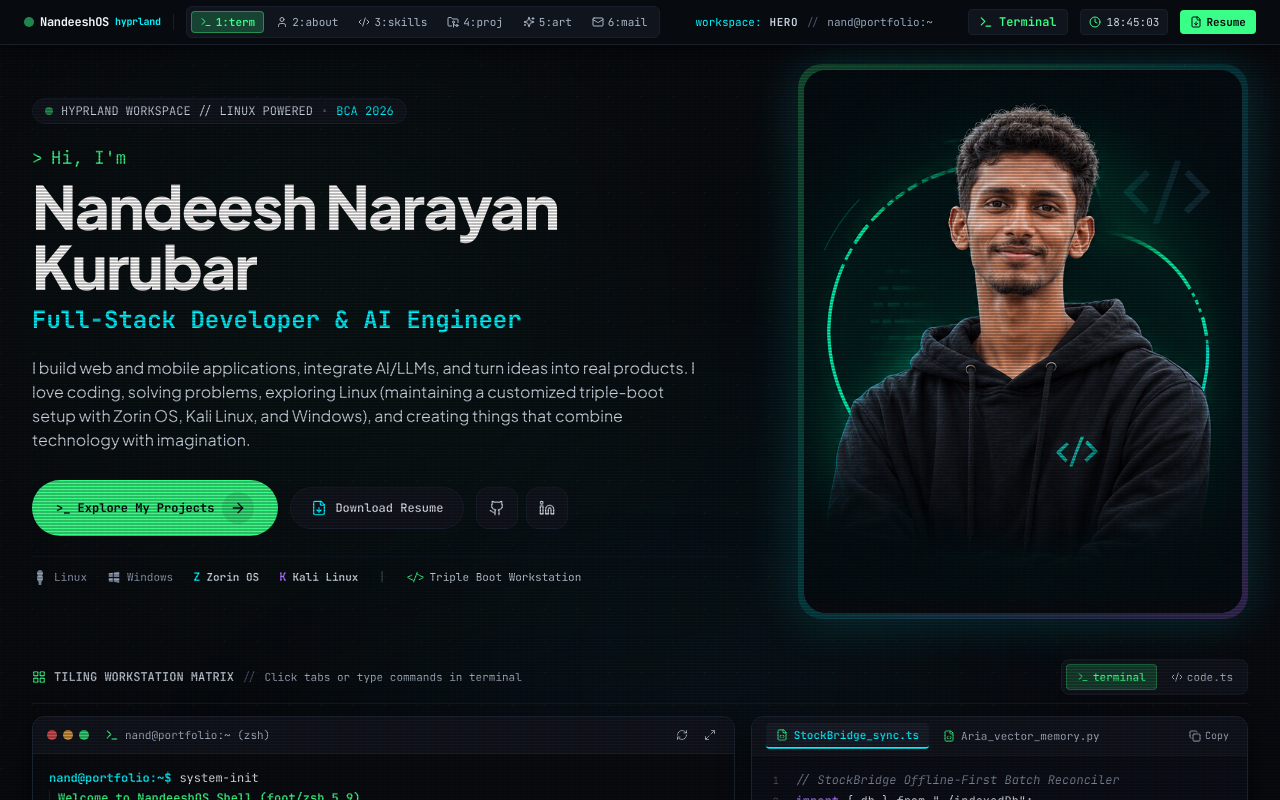
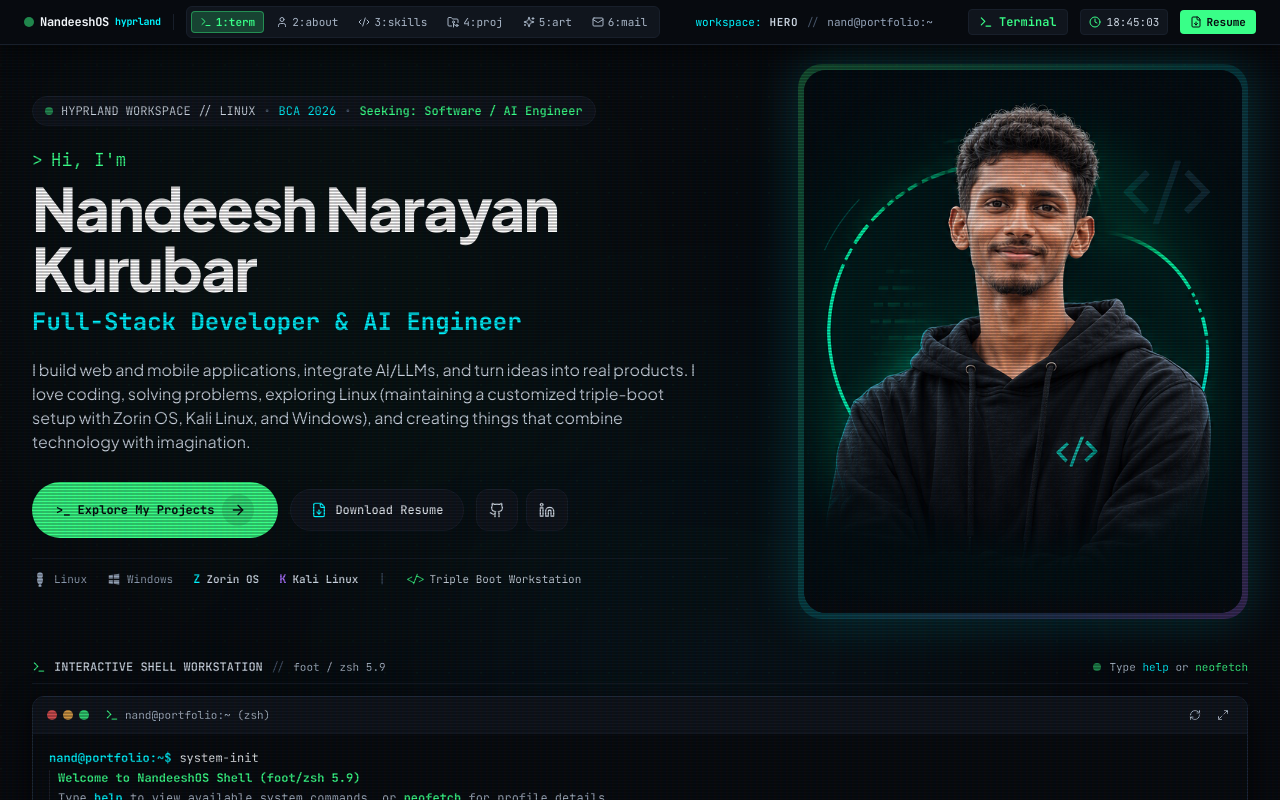
Before and after one commit to nandeesh2799/Portfolio, a React (Vite) app: page / in a window 1280 px wide. Shown: the top 800 px of the page. Built offline with nearby package versions, Linux system fonts and the light colour scheme.

Commit message:
feat(hero): remove code.ts option and expand interactive terminal to full workstation width

```diff
--- a/src/components/DossierSection.tsx
+++ b/src/components/DossierSection.tsx
@@ -7,7 +7,10 @@ import {
   Languages,
   CheckCircle2,
   Calendar,
-  FileText
+  FileText,
+  Sparkles,
+  Download,
+  ExternalLink
 } from 'lucide-react';
 import {
   educationData,
@@ -31,7 +34,8 @@ export const DossierSection = forwardRef<HTMLElement, SectionProps>(
       <div className="max-w-7xl mx-auto px-4 sm:px-6 lg:px-8">
 
         {/* Section Header */}
-        <div className="mb-8 space-y-2">
+        <div className="flex flex-col sm:flex-row sm:items-end justify-between mb-8 gap-4">
+          <div className="space-y-2">
             <div className="inline-flex items-center gap-2 px-3 py-1 rounded-full bg-bg-secondary border border-bg-tertiary text-xs font-mono text-terminal-green">
               <Terminal className="w-3.5 h-3.5" />
               <span>06 // AUDIT_LOG // EDUCATION_&amp;_CREDENTIALS</span>
@@ -42,6 +46,18 @@ export const DossierSection = forwardRef<HTMLElement, SectionProps>(
             <p className="text-muted text-sm sm:text-base font-mono">
               System audit dossier: academic foundations, verified technical certifications, and competition honors.
             </p>
+          </div>
+
+          <div className="flex items-center gap-2 font-mono text-xs">
+            <a
+              href="./resumes/Nandeesh_NK_Resume_AI.pdf"
+              download="Nandeesh_NK_Resume_AI.pdf"
+              className="inline-flex items-center gap-1.5 px-3.5 py-2 rounded-xl bg-terminal-green/10 hover:bg-terminal-green/20 border border-terminal-green/30 text-terminal-green font-semibold transition-all shadow-sm"
+            >
+              <Download className="w-3.5 h-3.5" />
+              <span>Download PDF</span>
+            </a>
+          </div>
         </div>
 
         {/* Dossier Grid (3 Columns) */}
@@ -117,6 +133,7 @@ export const DossierSection = forwardRef<HTMLElement, SectionProps>(
                   <Languages className="w-4 h-4" />
                   <span>SPOKEN_LANGUAGES.locale</span>
                 </span>
+                <span className="text-[10px] text-muted">3 LANGUAGES</span>
               </div>
 
               <div className="p-5 bg-bg-card/70 space-y-2.5">
@@ -131,35 +148,69 @@ export const DossierSection = forwardRef<HTMLElement, SectionProps>(
 
           </div>
 
-          {/* Column 3: Achievements & Honors (4 cols) */}
+          {/* Column 3: Achievements & Honors with AgriTech Hackathon Spotlight (4 cols) */}
           <div className="lg:col-span-4 hypr-window rounded-2xl overflow-hidden flex flex-col font-mono text-xs">
             <div className="px-4 py-3 bg-bg-secondary border-b border-bg-tertiary flex items-center justify-between font-bold text-white">
               <span className="flex items-center gap-2 text-terminal-amber">
                 <Award className="w-4 h-4" />
                 <span>HONORS_&amp;_AWARDS.dossier</span>
               </span>
-              <span className="text-[10px] text-terminal-amber">TOP_HONORS</span>
+              <span className="text-[10px] text-terminal-amber bg-terminal-amber/10 border border-terminal-amber/30 px-2 py-0.5 rounded-full">
+                COMPETITION &amp; LEADERSHIP
+              </span>
             </div>
 
-            <div className="p-5 space-y-4 bg-bg-card/70 overflow-y-auto">
-              {achievementsData.map((item, idx) => (
-                <div key={idx} className="p-3 rounded-xl bg-bg-secondary/70 border border-bg-tertiary space-y-1 hover:border-terminal-amber/40 transition-colors">
-                  <div className="flex items-center justify-between">
-                    <span className="text-terminal-amber font-bold text-[11px] font-sans">
+            <div className="p-5 space-y-4 bg-bg-card/70">
+              {achievementsData.map((item, idx) => {
+                const isSpotlight = Boolean(item.spotlight);
+
+                return (
+                  <div
+                    key={idx}
+                    className={`p-3.5 rounded-xl border transition-all ${
+                      isSpotlight
+                        ? 'bg-terminal-amber/5 border-terminal-amber/40 shadow-glow-amber/10 relative overflow-hidden'
+                        : 'bg-bg-secondary/70 border-bg-tertiary hover:border-terminal-amber/30'
+                    }`}
+                  >
+                    {isSpotlight && (
+                      <div className="absolute top-0 right-0 px-2.5 py-0.5 rounded-bl-lg bg-terminal-amber text-black font-extrabold text-[9px] uppercase tracking-wider flex items-center gap-1">
+                        <Sparkles className="w-2.5 h-2.5" />
+                        <span>Winner</span>
+                      </div>
+                    )}
+
+                    <div className="flex items-start justify-between gap-2 pr-14">
+                      <div>
+                        <h4 className="text-terminal-amber font-bold text-xs font-sans">
                           {item.title}
-                    </span>
-                    <span className="text-[10px] text-muted">
+                        </h4>
+                        <p className="text-[11px] text-terminal-cyan font-mono">
+                          {item.event}
+                        </p>
+                      </div>
+                      <span className="text-[10px] text-muted shrink-0">
                         {item.year}
                       </span>
                     </div>
-                  <p className="text-[11px] text-terminal-cyan">
-                    {item.event}
-                  </p>
-                  <p className="text-[11px] text-slate-300 font-sans leading-relaxed pt-0.5">
+
+                    <p className="text-[11px] text-slate-300 font-sans leading-relaxed pt-1.5">
                       {item.description}
                     </p>
+
+                    {item.highlights && item.highlights.length > 0 && (
+                      <ul className="pt-2 space-y-1 text-[10px] text-slate-400 font-mono">
+                        {item.highlights.map((h, hIdx) => (
+                          <li key={hIdx} className="flex items-start gap-1.5">
+                            <span className="text-terminal-amber font-bold">›</span>
+                            <span>{h}</span>
+                          </li>
+                        ))}
+                      </ul>
+                    )}
                   </div>
-              ))}
+                );
+              })}
             </div>
           </div>
 
--- a/src/components/HeroDesktop.tsx
+++ b/src/components/HeroDesktop.tsx
@@ -1,17 +1,14 @@
-import React, { useState, useEffect, forwardRef } from 'react';
+import React, { forwardRef } from 'react';
 import {
   ArrowRight,
   FileDown,
   Github,
   Linkedin,
   Terminal,
-  Code2,
-  LayoutGrid,
-  ChevronRight
+  LayoutGrid
 } from 'lucide-react';
 import { developerProfile } from '../data/portfolioData';
 import { TerminalComponent } from './TerminalComponent';
-import { CodeEditorWindow } from './CodeEditorWindow';
 
 interface HeroDesktopProps {
   onNavigateSection: (sectionId: string) => void;
@@ -20,16 +17,6 @@ interface HeroDesktopProps {
 
 export const HeroDesktop = forwardRef<HTMLElement, HeroDesktopProps>(
   ({ onNavigateSection, className = '' }, ref) => {
-  const [activeWindowTab, setActiveWindowTab] = useState<'terminal' | 'code'>('terminal');
-  const [windowWidth, setWindowWidth] = useState(typeof window !== 'undefined' ? window.innerWidth : 1024);
-
-  useEffect(() => {
-    const handleResize = () => setWindowWidth(window.innerWidth);
-    window.addEventListener('resize', handleResize);
-    return () => window.removeEventListener('resize', handleResize);
-  }, []);
-
-  const isMobile = windowWidth < 1024;
 
   return (
     <section
@@ -57,11 +44,13 @@ export const HeroDesktop = forwardRef<HTMLElement, HeroDesktopProps>(
           {/* Left: Text & Bio & CTAs (7 cols) */}
           <div className="lg:col-span-7 space-y-5">
             {/* Status Chip */}
-            <div className="inline-flex items-center gap-2 px-3 py-1 rounded-full bg-bg-secondary border border-bg-tertiary text-xs font-mono text-muted">
+            <div className="inline-flex flex-wrap items-center gap-2 px-3 py-1.5 rounded-full bg-bg-secondary border border-bg-tertiary text-xs font-mono text-muted">
               <span className="w-2 h-2 rounded-full bg-terminal-green animate-pulse" />
-              <span className="text-slate-300">HYPRLAND WORKSPACE // LINUX POWERED</span>
+              <span className="text-slate-300">HYPRLAND WORKSPACE // LINUX</span>
               <span className="text-slate-600">•</span>
               <span className="text-terminal-cyan">BCA 2026</span>
+              <span className="text-slate-600">•</span>
+              <span className="text-terminal-green font-semibold">Seeking: Software / AI Engineer</span>
             </div>
 
             {/* Heading */}
@@ -194,58 +183,24 @@ export const HeroDesktop = forwardRef<HTMLElement, HeroDesktopProps>(
         {/* Linux Desktop Window Manager Workstation Matrix */}
         <div className="space-y-3 pt-2">
 
-          {/* Workstation Window Bar (Hyprland layout switcher) */}
+          {/* Workstation Window Bar */}
           <div className="flex items-center justify-between gap-2 border-b border-bg-tertiary pb-2 font-mono text-xs">
             <div className="flex items-center gap-2 text-muted">
-              <LayoutGrid className="w-3.5 h-3.5 text-terminal-green" />
-              <span className="hidden sm:inline font-semibold text-slate-300">TILING WORKSTATION MATRIX</span>
+              <Terminal className="w-3.5 h-3.5 text-terminal-green" />
+              <span className="font-semibold text-slate-300">INTERACTIVE SHELL WORKSTATION</span>
               <span className="text-slate-600 hidden sm:inline">//</span>
-              <span className="text-[11px] text-muted hidden md:inline">Click tabs or type commands in terminal</span>
+              <span className="text-[11px] text-muted hidden sm:inline">foot / zsh 5.9</span>
             </div>
 
-            {/* Mobile / Desktop Window Switcher Tabs */}
-            <div className="flex items-center gap-1 bg-bg-secondary p-1 rounded-lg border border-bg-tertiary">
-              <button
-                onClick={() => setActiveWindowTab('terminal')}
-                className={`px-2.5 py-1 rounded text-[11px] flex items-center gap-1 transition-colors ${
-                  activeWindowTab === 'terminal'
-                    ? 'bg-terminal-green/20 text-terminal-green border border-terminal-green/30 font-semibold'
-                    : 'text-muted hover:text-slate-200'
-                }`}
-              >
-                <Terminal className="w-3 h-3" />
-                <span>terminal</span>
-              </button>
-
-              <button
-                onClick={() => setActiveWindowTab('code')}
-                className={`px-2.5 py-1 rounded text-[11px] flex items-center gap-1 transition-colors ${
-                  activeWindowTab === 'code'
-                    ? 'bg-terminal-cyan/20 text-terminal-cyan border border-terminal-cyan/30 font-semibold'
-                    : 'text-muted hover:text-slate-200'
-                }`}
-              >
-                <Code2 className="w-3 h-3" />
-                <span>code.ts</span>
-              </button>
+            <div className="flex items-center gap-2 text-[11px] font-mono text-muted">
+              <span className="w-2 h-2 rounded-full bg-terminal-green animate-pulse" />
+              <span>Type <span className="text-terminal-cyan">help</span> or <span className="text-terminal-green">neofetch</span></span>
             </div>
           </div>
 
-          {/* Desktop Tiling Grid View - On mobile, show only active tab to save space */}
-          <div className="grid grid-cols-1 lg:grid-cols-12 gap-4 items-stretch">
-            {/* Primary Interactive Terminal Window (7 cols) */}
-            <div className="lg:col-span-7 flex flex-col min-h-[460px]">
-              {(activeWindowTab === 'terminal' || !isMobile) && (
-                <TerminalComponent onNavigateSection={onNavigateSection} />
-              )}
-            </div>
-
-            {/* Secondary Code Editor Window (5 cols) */}
-            <div className="lg:col-span-5 flex flex-col min-h-[460px]">
-              {(activeWindowTab === 'code' || !isMobile) && (
-                <CodeEditorWindow />
-              )}
-            </div>
+          {/* Primary Interactive Terminal Window (Full-Width) */}
+          <div className="w-full flex flex-col min-h-[460px]">
+            <TerminalComponent onNavigateSection={onNavigateSection} />
           </div>
 
         </div>
--- a/src/types/index.ts
+++ b/src/types/index.ts
@@ -11,6 +11,8 @@ export interface Project {
   badge?: string;
   iconName: string;
   metrics?: { label: string; value: string };
+  architectureWorkflow?: { label: string; steps: string[] };
+  architectureHighlights?: string[];
 }
 
 export interface SkillGroup {
@@ -47,4 +49,6 @@ export interface AchievementItem {
   year: string;
   event: string;
   description: string;
+  spotlight?: boolean;
+  highlights?: string[];
 }
```
Lines whose indentation alone changed are shown as unchanged.
